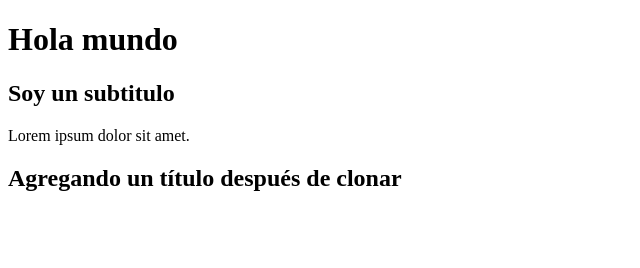
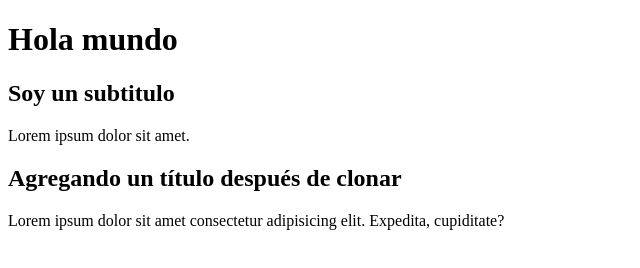
Before and after one commit to Ale-Cervi/Prueba-git2024, a plain HTML site: page index.html in a window 1280 px wide. Shown: the whole page, without its empty margins (0-640 px from the left). Drawn offline with Linux system fonts and the light colour scheme.

Commit message:
firts branch

```diff
--- a/index.html
+++ b/index.html
@@ -10,5 +10,9 @@
     <h2>Soy un subtitulo</h2>
     <p>Lorem ipsum dolor sit amet.</p>
     <h2>Agregando un título después de clonar</h2>
+    <p>
+      Lorem ipsum dolor sit amet consectetur adipisicing elit. Expedita,
+      cupiditate?
+    </p>
   </body>
 </html>
```
